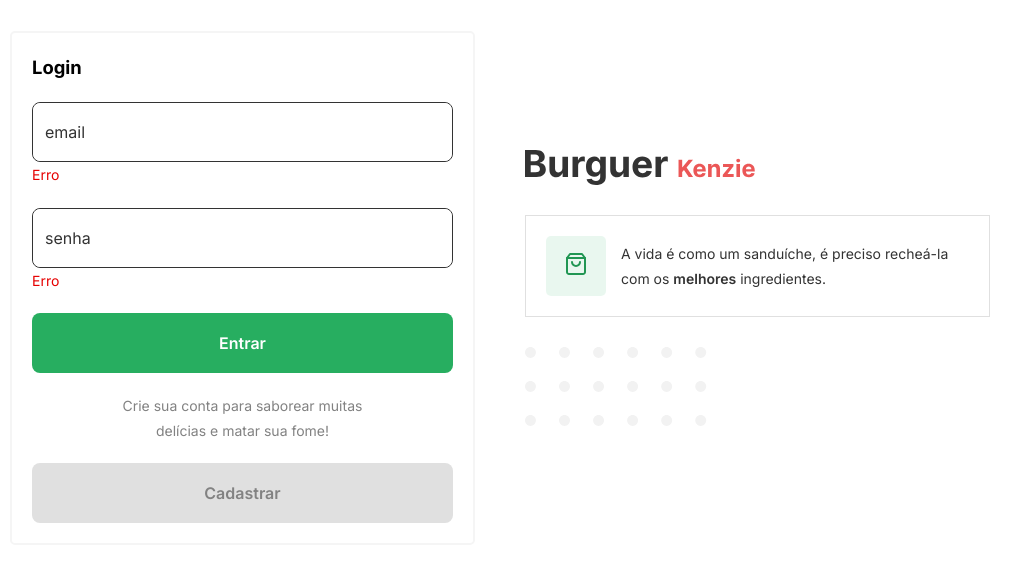
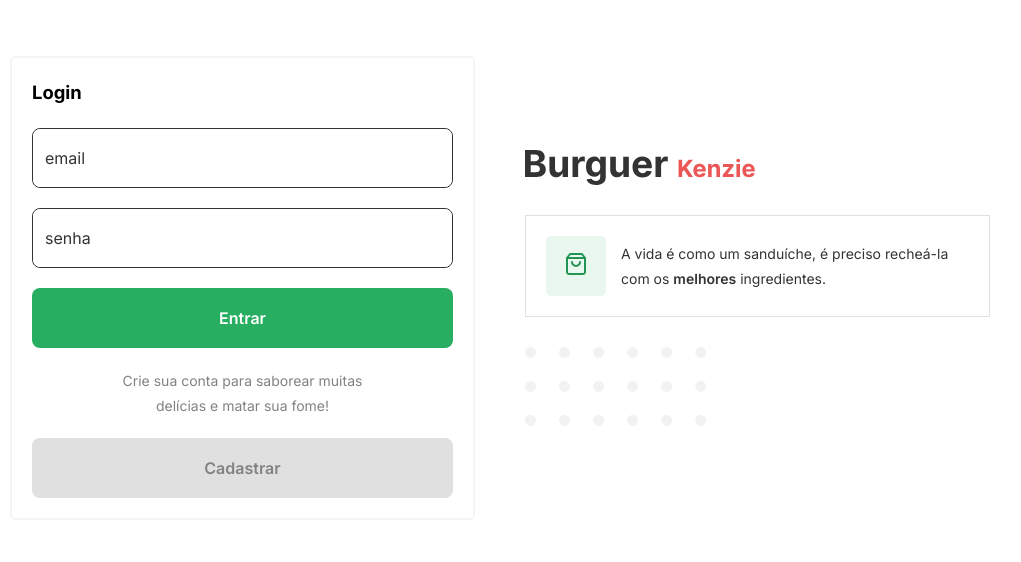
Before and after one commit to matheusprado1/hamburgueria2.0, a React (Vite) app: page / in a window 1280 px wide. Shown: the part 112-674 px from the top of the page, without its empty margins (140-1161 px from the left). Built offline with nearby package versions, Linux system fonts and the light colour scheme.

Commit message:
feat: add errors in login form

```diff
--- a/src/components/Form/Input/index.tsx
+++ b/src/components/Form/Input/index.tsx
@@ -3,17 +3,18 @@ import { StyledInputContainer } from '../../../styles/form';
 import { StyledParagraph } from '../../../styles/typography';
 
 interface IInputProps extends InputHTMLAttributes<HTMLInputElement> {
-  id: string
+  id: string,
+  error?: string
 }
 
-const Input = forwardRef(({ id, ...rest }: IInputProps, ref: ForwardedRef<HTMLInputElement>) => {
+const Input = forwardRef(({ id, error, ...rest }: IInputProps, ref: ForwardedRef<HTMLInputElement>) => {
   return (
     <div>
       <StyledInputContainer>
         <input type='text' id={id} ref={ref} {...rest} placeholder=' ' />
         <label htmlFor={id}>{id}</label>
       </StyledInputContainer>
-      <StyledParagraph fontColor='red'>Erro</StyledParagraph>
+      <StyledParagraph fontColor='red'>{error ? error : ""}</StyledParagraph>
     </div>
   )
 });
--- a/src/components/Form/LoginForm/index.tsx
+++ b/src/components/Form/LoginForm/index.tsx
@@ -41,8 +41,8 @@ const LoginForm = () => {
 
   return (
     <StyledForm onSubmit={handleSubmit(submit)}>
-      <Input id='email' {...register("email")} />
-      <Input id='senha' {...register("password")} />
+      <Input id='email' {...register("email")} error={errors.email?.message} />
+      <Input id='senha' {...register("password")} error={errors.password?.message} />
       <StyledButton $buttonSize='default' $buttonStyle='green'>
         Entrar
       </StyledButton>
--- a/src/providers/AuthContext/index.tsx
+++ b/src/providers/AuthContext/index.tsx
@@ -1,4 +1,3 @@
-// AutenticaçãoContext.tsx
 import { createContext, useContext, useState } from 'react';
 
 // Definindo o tipo para o token
--- a/src/providers/ProductsContext/index.tsx
+++ b/src/providers/ProductsContext/index.tsx
@@ -1,6 +1,7 @@
 import { createContext, useContext, useEffect, useState } from "react";
 import { api } from "../../services/api";
 import { AuthContext } from "../AuthContext";
+import { AxiosError } from "axios";
 
 
 export interface IProduct {
@@ -34,7 +35,8 @@ export const ProductProvider = ({ children }: IProductListProviderProps) => {
           const response = await api.get("/products");
           setProductList(response.data);
         } catch (error) {
-          console.log(error);
+          const currentError = error as AxiosError<string>
+          console.log(currentError);
         }
       };
       getProducts();
--- a/src/schemas/loginSchema.ts
+++ b/src/schemas/loginSchema.ts
@@ -1,8 +1,8 @@
 import { z } from "zod";
 
 export const loginFormSchema = z.object({
-  email: z.string().email(),
-  password: z.string().min(1),
+  email: z.string().min(1, { message: "E-mail é obrigatório" }),
+  password: z.string().min(1, { message: "Senha é obrigatória" }),
 })
 
 export type TLoginData = z.infer<typeof loginFormSchema>;
```
